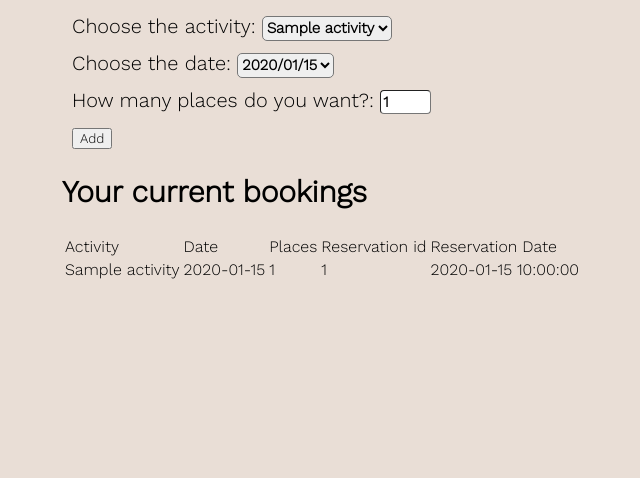
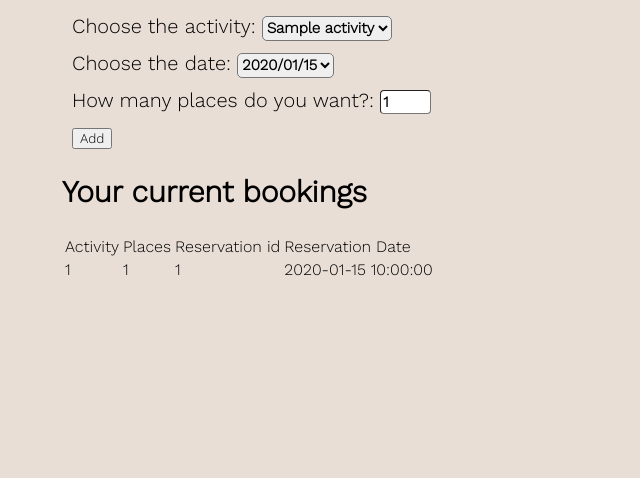
Before and after one commit to albercm30/zoowebapp, a Flask app: page /customer in a window 1280 px wide. Shown: the part 338-816 px from the top of the page, without its empty margins (610-1250 px from the left). Run offline with Flask 2, Linux system fonts and the light colour scheme; a user stored in the database is signed in; tables that the repository leaves empty hold one stand-in row (values such as "Sample post").

Commit message:
reservation

```diff
--- a/WebAppProject/main.py
+++ b/WebAppProject/main.py
@@ -93,6 +93,7 @@ def booking():
         db.session.add(new_reservation)
         setattr(scheduled, 'places', scheduled.places - places_booked)
         db.session.commit()
+        reservations = model.Reservation.query.order_by(model.Reservation.id.desc()).all()
         flash("Your reservation is successful")
     return render_template("main/customer.html",activities=activities,act_dates=act_dates,scheduleds=scheduleds,act_id=act_id,reservations=reservations)
 
--- a/WebAppProject/templates/main/customer.html
+++ b/WebAppProject/templates/main/customer.html
@@ -36,7 +36,7 @@
         <thead>
         <tr>
             <td>Activity</td>
-            <td>Date</td>
+            <!--<td>Date</td>-->
             <td>Places</td>
             <td>Reservation id</td>
             <td>Reservation Date</td>
@@ -47,21 +47,15 @@
         <tbody>
 
         {% for reservation in reservations %}
-            {% for activity in activities %}
-                {% for scheduled in scheduleds %}
-                    {% if scheduled.activity_id == reservation.activity_id == activity.id%}
             {% if reservation.user_id == current_user.id%}
                 <tr>
-                            <td>{{activity.title}}</td>
-                            <td>{{scheduled.date}}</td>
+                    <td>{{reservation.activity_id}}</td>
+                    <!--<td></td>-->
                     <td>{{reservation.places}}</td>
                     <td>{{reservation.id}}</td>
                     <td>{{reservation.date}}</td>
                 </tr>
             {% endif %}
-                    {% endif %}
-                {% endfor %}
-            {% endfor %}
         {% endfor %}
         </tbody>
 
```
Lines whose indentation alone changed are shown as unchanged.
